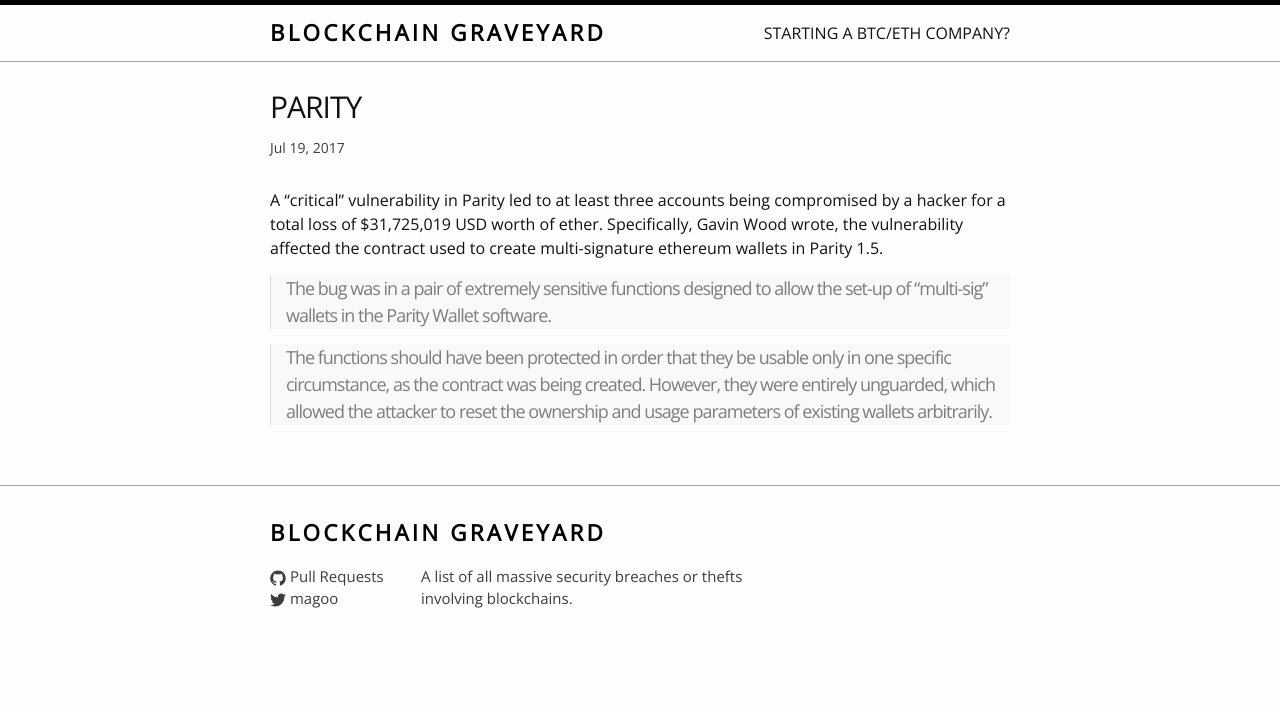
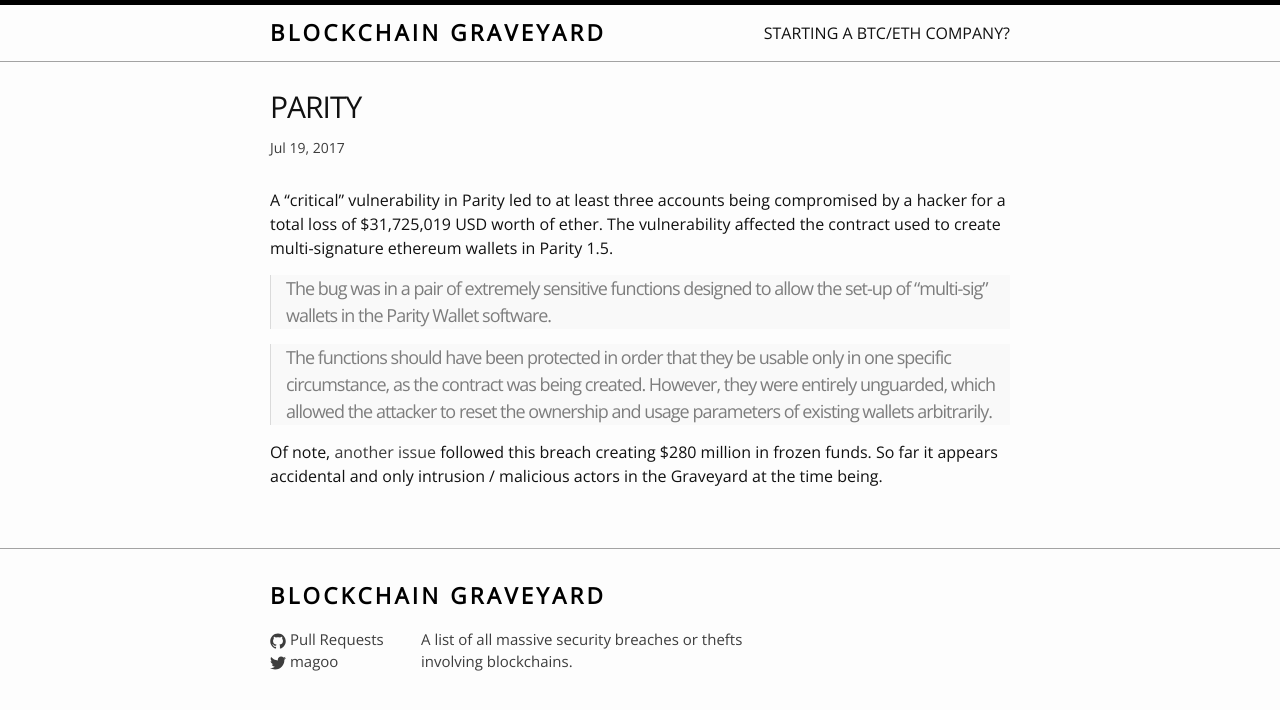
Before and after one commit to magoo/Blockchain-Graveyard, a Jekyll site: the page built from _posts/2017-07-19-parity.markdown, in a window 1280 px wide. Shown: the top 710 px of the page. Built offline with Jekyll 4.4.1, drawn with Linux system fonts in a browser that asks for light colours; nearby versions of some CDN libraries.

Commit message:
Edits on Parity
Preparing to add parity. I removed the multisig issue since it appears to be accidental (though enormous). So far I've only included issues with obvious bad actors / intrustions. I made sure to add the link to the original post.

Also updated the chart.

```diff
--- a/_includes/chart.html
+++ b/_includes/chart.html
@@ -7,7 +7,7 @@
         labels: ["Server Breach", "App Vuln", "Insider", "Cloud Acct Takeover", "Unknown", "Protocol / Cold"],
         datasets: [{
             label: 'Reason for Breach',
-            data: [19, 10, 2, 9, 13, 4],
+            data: [19, 10, 2, 9, 13, 5],
             backgroundColor: [
                 'rgba(255, 99, 132, 0.2)',
                 'rgba(54, 162, 235, 0.2)',
--- a/_posts/2017-07-19-parity.markdown
+++ b/_posts/2017-07-19-parity.markdown
@@ -2,11 +2,13 @@
 layout: post
 title:  "Parity"
 date:   2017-07-19 11:52:03 -0700
-categories: client
+categories: protocol
 link: https://paritytech.io/the-multi-sig-hack-a-postmortem/
 ---
-A "critical" vulnerability in Parity led to at least three accounts being compromised by a hacker for a total loss of $31,725,019 USD worth of ether. Specifically, Gavin Wood wrote, the vulnerability affected the contract used to create multi-signature ethereum wallets in Parity 1.5.
+A "critical" vulnerability in Parity led to at least three accounts being compromised by a hacker for a total loss of $31,725,019 USD worth of ether. The vulnerability affected the contract used to create multi-signature ethereum wallets in Parity 1.5.
 
 >  The bug was in a pair of extremely sensitive functions designed to allow the set-up of "multi-sig" wallets in the Parity Wallet software.
 
 > The functions should have been protected in order that they be usable only in one specific circumstance, as the contract was being created. However, they were entirely unguarded, which allowed the attacker to reset the ownership and usage parameters of existing wallets arbitrarily.
+
+Of note, [another issue](https://cointelegraph.com/news/accidentally-killed-it-parity-grapples-with-280-mln-locked-eth) followed this breach creating $280 million in frozen funds. So far it appears accidental and only intrusion / malicious actors in the Graveyard at the time being.
```
Also changed, not shown: _posts/2017-11-07-parity.markdown (deleted, +0 -14 lines).
